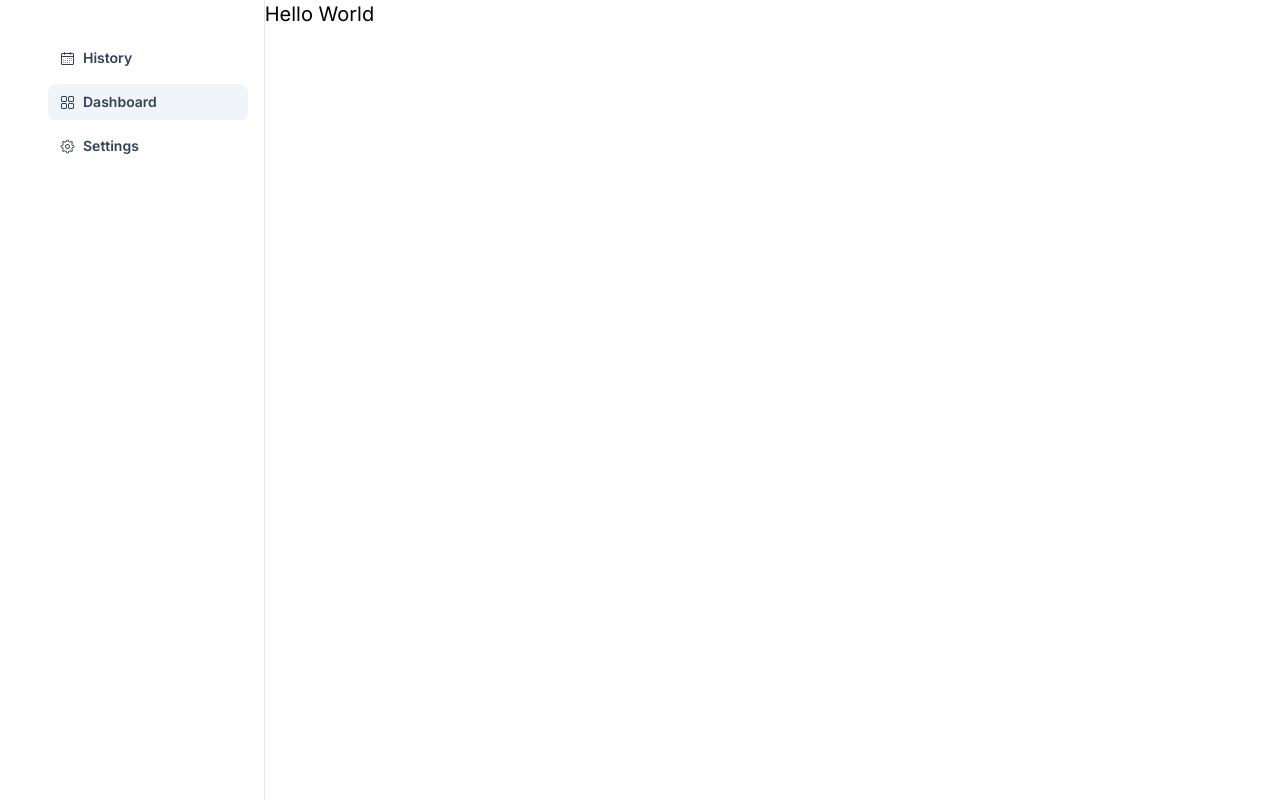
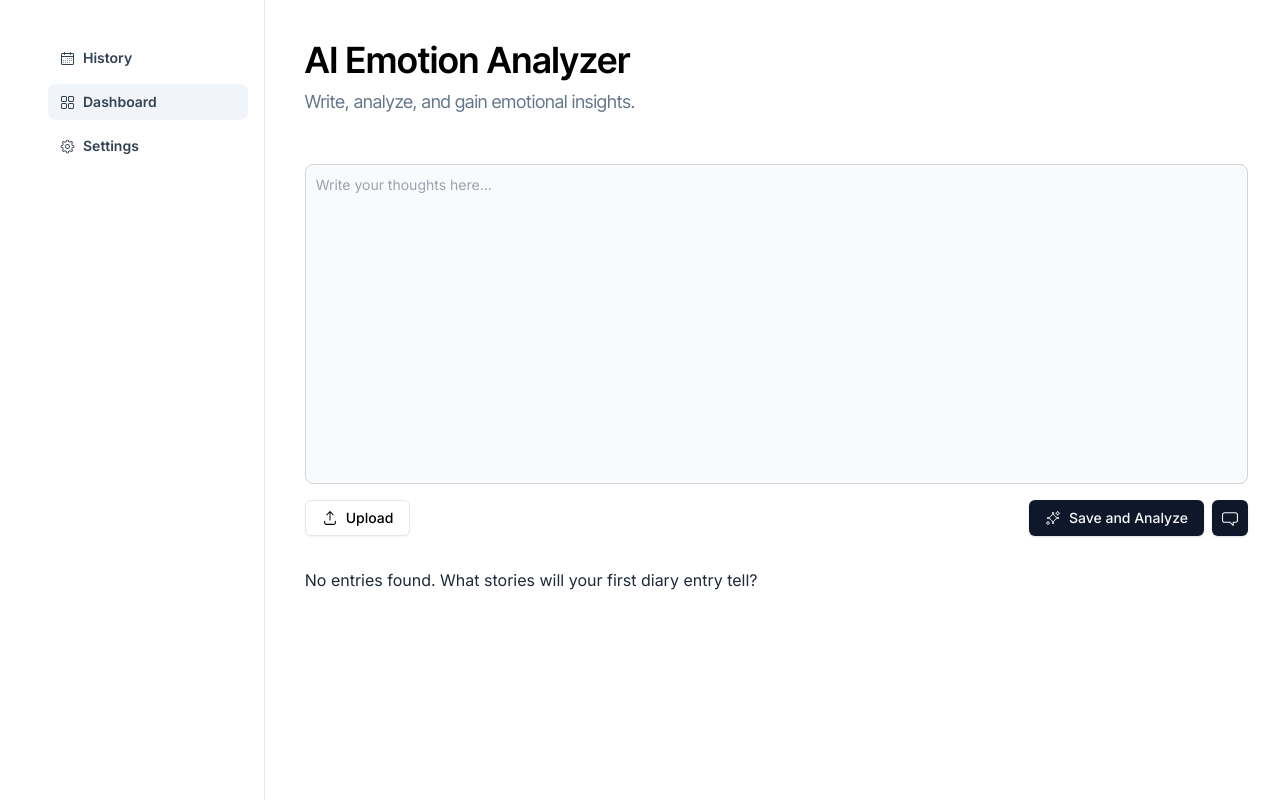
Before and after one commit to gamassss/feelinks-fe, a Next.js app: page /dashboard in a window 1280 px wide. Built offline with nearby package versions, Linux system fonts and the light colour scheme.

Commit message:
style: add form to input text to dashboard page

```diff
--- a/package.json
+++ b/package.json
@@ -11,6 +11,7 @@
   "dependencies": {
     "@kinde-oss/kinde-auth-nextjs": "^2.3.8",
     "@radix-ui/react-icons": "^1.3.0",
+    "@radix-ui/react-slot": "^1.1.0",
     "class-variance-authority": "^0.7.0",
     "clsx": "^2.1.1",
     "framer-motion": "^11.3.31",
--- a/src/app/dashboard/layout.tsx
+++ b/src/app/dashboard/layout.tsx
@@ -1,4 +1,5 @@
 import Sidebar from "@/components/Sidebar";
+import Head from "next/head";
 
 export default function DashboardLayout({
   children,
@@ -6,11 +7,12 @@ export default function DashboardLayout({
   children: React.ReactNode;
 }) {
   return (
-    <section className="flex items-start justify-between">
-      <Sidebar />
+    <>
+      <section className="flex items-start justify-between">
+        <Sidebar />
 
-      <main className="w-full h-full">{children}</main>
-
-    </section>
+        <main className="w-full h-full">{children}</main>
+      </section>
+    </>
   );
 }
--- a/src/app/dashboard/page.tsx
+++ b/src/app/dashboard/page.tsx
@@ -1,7 +1,54 @@
+'use client'
+
+import TextArea from "@/components/atoms/TextArea";
+import StarsIcon from "@/components/icons/stars";
+import { Button } from "@/components/ui/button";
+import { ChatBubbleIcon, UploadIcon } from "@radix-ui/react-icons";
+import { Inter_Tight } from "next/font/google";
+import { useState } from "react";
+
+const inter_tight = Inter_Tight({ subsets: ["latin"] });
+
 function DashboardPage() {
+  const [text, setText] = useState("");
+
+  const handleSubmit = (event: React.FormEvent<HTMLFormElement>) => {
+    event.preventDefault();
+};
+
   return (
-    <h1 className="text-xl">Hello World</h1>
-  )
+    <div className={`pl-10 pt-10`}>
+      <header className={`${inter_tight.className} mb-12`}>
+        <h1 className="text-4xl font-semibold mb-2">AI Emotion Analyzer</h1>
+        <p className="text-lg text-slate-500 font-normal">
+          Write, analyze, and gain emotional insights.
+        </p>
+      </header>
+      <form action="" onSubmit={handleSubmit}>
+        <TextArea height="320px" placeholder="Write your thoughts here..."/>
+        <div className="flex justify-between items-center mb-8">
+          <div>
+            <Button variant="outline">
+              <UploadIcon className="mr-2 h-4 w-4" /> Upload
+            </Button>
+          </div>
+          <div className="flex items-center gap-x-2">
+            <Button variant="default">
+              <StarsIcon className="mr-2 text-white" />
+              Save and Analyze
+            </Button>
+            <Button variant="default" size="icon">
+              <ChatBubbleIcon className="h-4 w-4" />
+            </Button>
+          </div>
+        </div>
+      </form>
+
+      <p className="text-slate-800">
+        No entries found. What stories will your first diary entry tell?
+      </p>
+    </div>
+  );
 }
 
 export default DashboardPage;
--- a/src/app/layout.tsx
+++ b/src/app/layout.tsx
@@ -1,7 +1,6 @@
 import type { Metadata } from "next";
 import { Inter } from "next/font/google";
 import "./globals.css";
-import Sidebar from "@/components/Sidebar";
 
 const inter = Inter({ subsets: ["latin"] });
 
--- /dev/null
+++ b/src/components/atoms/TextArea.tsx
@@ -0,0 +1,17 @@
+import React from 'react';
+
+interface TextAreaProps extends React.TextareaHTMLAttributes<HTMLTextAreaElement> {
+  height?: string;
+}
+
+const TextArea: React.FC<TextAreaProps> = ({ height = '320px', ...props }) => {
+  return (
+    <textarea
+      style={{ height }}
+      className="block p-2.5 w-full text-sm mb-4 text-gray-900 bg-gray-50 rounded-lg border border-gray-300 focus:ring-blue-500 focus:border-blue-500 dark:bg-gray-700 dark:border-gray-600 dark:placeholder-gray-400 dark:text-white dark:focus:ring-blue-500 dark:focus:border-blue-500 resize-none"
+      {...props}
+    ></textarea>
+  );
+};
+
+export default TextArea;
--- /dev/null
+++ b/src/components/icons/stars.tsx
@@ -0,0 +1,9 @@
+const StarsIcon = (props: React.SVGProps<SVGSVGElement>) => (
+  <svg xmlns="http://www.w3.org/2000/svg" viewBox="0 0 24 24" width={16} height={16} color={"#000000"} fill={"none"} {...props}>
+    <path d="M3 12C7.5 12 12 7.5 12 3C12 7.5 16.5 12 21 12C16.5 12 12 16.5 12 21C12 16.5 7.5 12 3 12Z" stroke="currentColor" strokeWidth="1.5" strokeLinejoin="round" />
+    <path d="M2 19.5C2.83333 19.5 4.5 17.8333 4.5 17C4.5 17.8333 6.16667 19.5 7 19.5C6.16667 19.5 4.5 21.1667 4.5 22C4.5 21.1667 2.83333 19.5 2 19.5Z" stroke="currentColor" strokeWidth="1.5" strokeLinejoin="round" />
+    <path d="M16 5C17 5 19 3 19 2C19 3 21 5 22 5C21 5 19 7 19 8C19 7 17 5 16 5Z" stroke="currentColor" strokeWidth="1.5" strokeLinejoin="round" />
+  </svg>
+);
+
+export default StarsIcon;
--- /dev/null
+++ b/src/components/ui/button.tsx
@@ -0,0 +1,58 @@
+import * as React from "react";
+import { Slot } from "@radix-ui/react-slot";
+import { cva, type VariantProps } from "class-variance-authority";
+
+import { cn } from "@/lib/utils";
+
+const buttonVariants = cva(
+  "inline-flex items-center justify-center whitespace-nowrap rounded-md text-sm font-medium transition-colors focus-visible:outline-none focus-visible:ring-1 focus-visible:ring-slate-950 disabled:pointer-events-none disabled:opacity-50 dark:focus-visible:ring-slate-300",
+  {
+    variants: {
+      variant: {
+        default:
+          "bg-slate-900 text-slate-50 shadow hover:bg-slate-900/90 dark:bg-slate-50 dark:text-slate-900 dark:hover:bg-slate-50/90",
+        destructive:
+          "bg-red-500 text-slate-50 shadow-sm hover:bg-red-500/90 dark:bg-red-900 dark:text-slate-50 dark:hover:bg-red-900/90",
+        outline:
+          "border border-slate-200 bg-white shadow-sm hover:bg-slate-100 hover:text-slate-900 dark:border-slate-800 dark:bg-slate-950 dark:hover:bg-slate-800 dark:hover:text-slate-50",
+        secondary:
+          "bg-slate-100 text-slate-900 shadow-sm hover:bg-slate-100/80 dark:bg-slate-800 dark:text-slate-50 dark:hover:bg-slate-800/80",
+        ghost:
+          "hover:bg-slate-100 hover:text-slate-900 dark:hover:bg-slate-800 dark:hover:text-slate-50",
+        link: "text-slate-900 underline-offset-4 hover:underline dark:text-slate-50",
+      },
+      size: {
+        default: "h-9 px-4 py-2",
+        sm: "h-8 rounded-md px-3 text-xs",
+        lg: "h-10 rounded-md px-8",
+        icon: "h-9 w-9",
+      },
+    },
+    defaultVariants: {
+      variant: "default",
+      size: "default",
+    },
+  }
+);
+
+export interface ButtonProps
+  extends React.ButtonHTMLAttributes<HTMLButtonElement>,
+    VariantProps<typeof buttonVariants> {
+  asChild?: boolean;
+}
+
+const Button = React.forwardRef<HTMLButtonElement, ButtonProps>(
+  ({ className, variant, size, asChild = false, ...props }, ref) => {
+    const Comp = asChild ? Slot : "button";
+    return (
+      <Comp
+        className={cn(buttonVariants({ variant, size, className }))}
+        ref={ref}
+        {...props}
+      />
+    );
+  }
+);
+Button.displayName = "Button";
+
+export { Button, buttonVariants };
```
Also changed, not shown: 1 other file (tests, documents, lock files or other folders).
